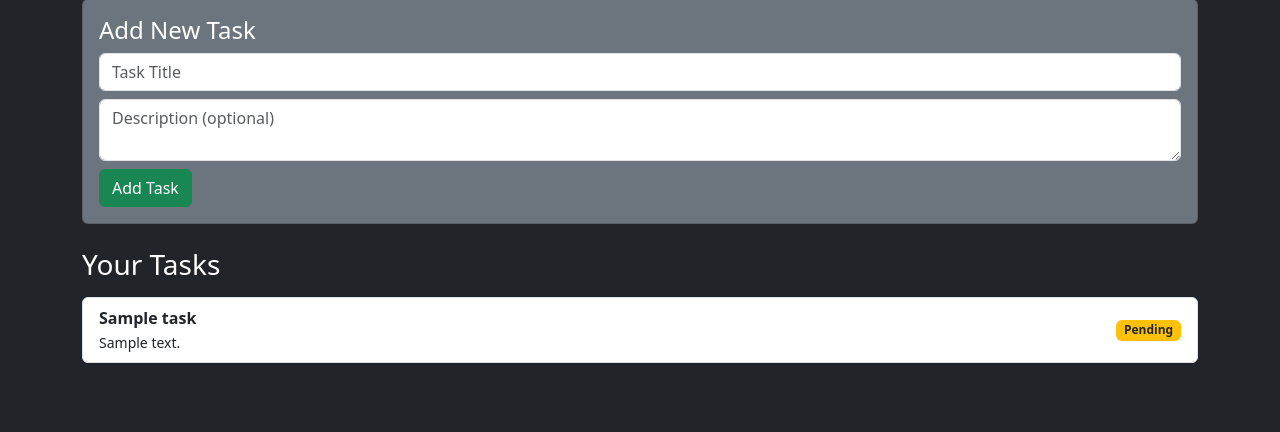
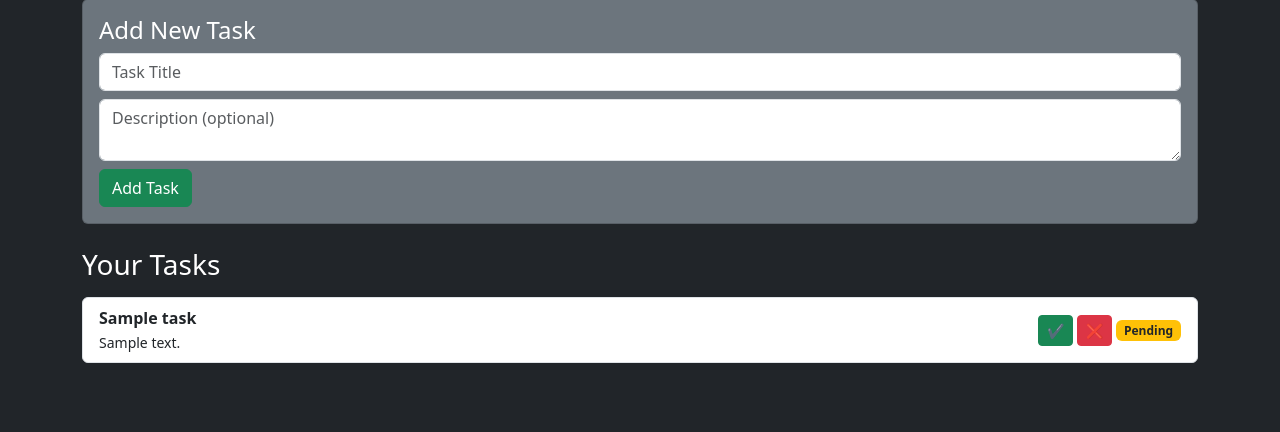
Before and after one commit to SamShri16/docket-django, a Django app: template templates/home.html in a window 1280 px wide. Shown: the part 129-561 px from the top of the page. Run offline with Django 5.2, Linux system fonts and the light colour scheme; the template is opened without the code that fills it: most values are stand-ins (such as "Sample title", 1, 10 or a date in 2020); parts of the project's set-up code (start-up, migrations or seed data) failed here and were passed over.

Commit message:
Step 8: Added complete and delete task functionality

```diff
--- a/tasks/urls.py
+++ b/tasks/urls.py
@@ -3,4 +3,6 @@ from . import views
 
 urlpatterns = [
     path('', views.home, name='home'),
+    path('complete/<int:task_id>/', views.complete_task, name='complete'),
+    path('delete/<int:task_id>/', views.delete_task, name='delete'),
 ]
--- a/templates/home.html
+++ b/templates/home.html
@@ -36,16 +36,26 @@
     <ul class="list-group mt-3">
         {% for task in tasks %}
             <li class="list-group-item d-flex justify-content-between align-items-center">
+
                 <div>
                     <strong>{{ task.title }}</strong><br>
                     <small>{{ task.description }}</small>
                 </div>
 
-                {% if task.completed %}
-                    <span class="badge bg-success">Done</span>
-                {% else %}
-                    <span class="badge bg-warning text-dark">Pending</span>
-                {% endif %}
+                <div>
+                    {% if not task.completed %}
+                        <a href="/complete/{{ task.id }}/" class="btn btn-sm btn-success">✔</a>
+                    {% endif %}
+
+                    <a href="/delete/{{ task.id }}/" class="btn btn-sm btn-danger">❌</a>
+
+                    {% if task.completed %}
+                        <span class="badge bg-success">Done</span>
+                    {% else %}
+                        <span class="badge bg-warning text-dark">Pending</span>
+                    {% endif %}
+                </div>
+
             </li>
         {% empty %}
             <li class="list-group-item">No tasks yet</li>
```
